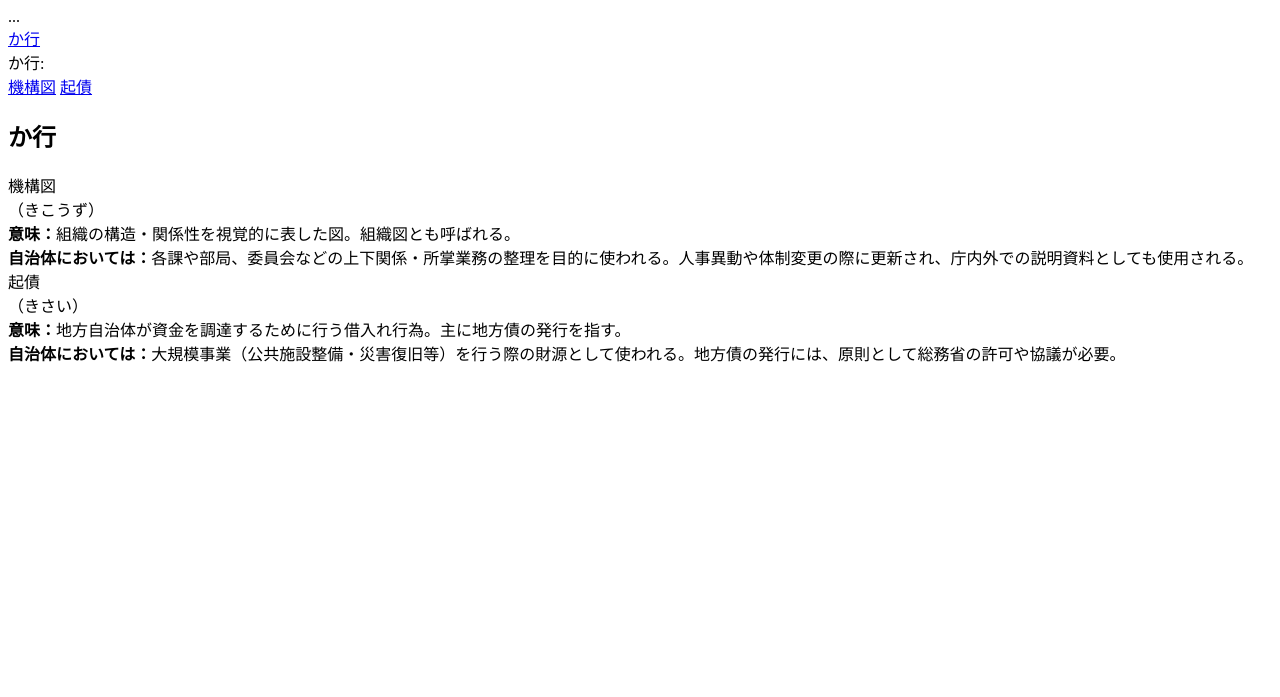
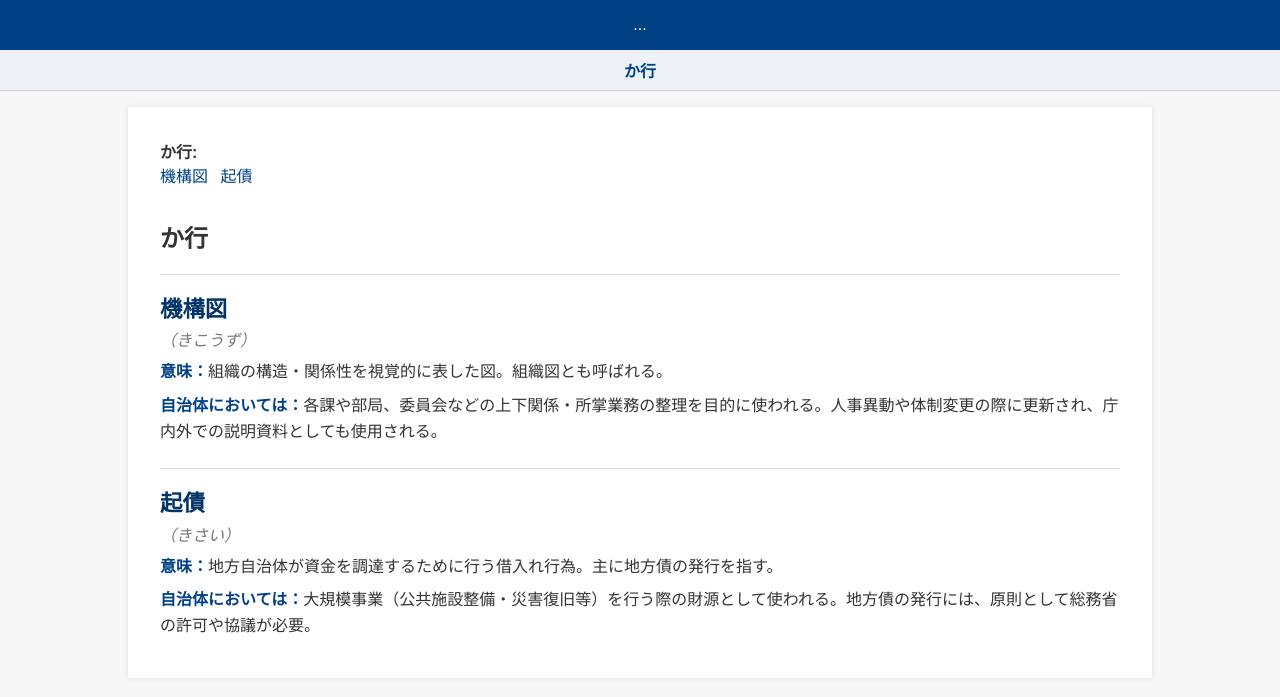
Before and after one commit to somami/somami.github.io, a plain HTML site: page index.html in a window 1280 px wide. Drawn offline with Linux system fonts and the light colour scheme.

Commit message:
CSS追加

```diff
--- a/index.html
+++ b/index.html
@@ -1,3 +1,11 @@
+<!DOCTYPE html>
+<html lang="ja">
+<head>
+  <meta charset="UTF-8">
+  <title>自治体用語集</title>
+  <meta name="viewport" content="width=device-width, initial-scale=1.0">
+  <link rel="stylesheet" href="style.css">
+</head>
 <body>
   <header>...</header>
   <nav id="nav-index"></nav>
@@ -7,3 +15,4 @@
   </main>
   <script src="script.js"></script>
 </body>
+</html>
--- /dev/null
+++ b/style.css
@@ -0,0 +1,86 @@
+body {
+  font-family: "Yu Gothic", "Meiryo", sans-serif;
+  margin: 0;
+  background: #f7f7f7;
+  color: #333;
+}
+
+header {
+  background: #004085;
+  color: #fff;
+  padding: 1rem;
+  text-align: center;
+}
+
+nav {
+  background: #eef2f7;
+  padding: .5rem 1rem;
+  text-align: center;
+  position: sticky;
+  top: 0;
+  border-bottom: 1px solid #ccc;
+  z-index: 10;
+}
+
+nav a {
+  margin: 0 .5rem;
+  color: #004085;
+  text-decoration: none;
+  font-weight: bold;
+}
+
+main {
+  max-width: 960px;
+  margin: 1rem auto;
+  background: #fff;
+  padding: 1rem 2rem;
+  box-shadow: 0 0 5px rgba(0,0,0,0.1);
+}
+
+.term-index {
+  margin-bottom: 1.5rem;
+}
+
+.term-index div {
+  font-weight: bold;
+  margin-top: 1rem;
+}
+
+.term-index a {
+  color: #004085;
+  text-decoration: none;
+  margin-right: .5rem;
+}
+
+.term-group {
+  margin-top: 2rem;
+}
+
+.term {
+  padding: 1rem 0;
+  border-top: 1px solid #ddd;
+}
+
+.term-title {
+  font-size: 1.4em;
+  color: #003366;
+  font-weight: bold;
+  margin-bottom: 0.2em;
+}
+
+.term-reading {
+  font-style: italic;
+  color: #777;
+  margin-bottom: 0.5em;
+}
+
+.term-definition,
+.term-context {
+  margin-bottom: 0.5em;
+  line-height: 1.6;
+}
+
+.term-definition strong,
+.term-context strong {
+  color: #004085;
+}
```
